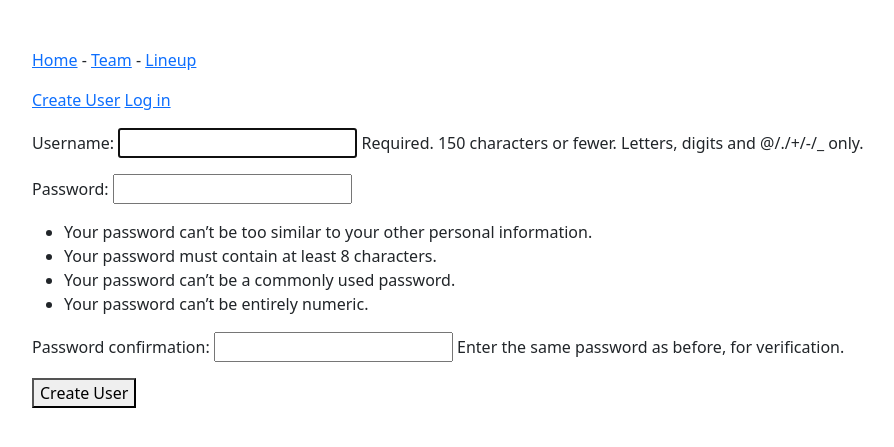
After one commit to conoromahony/soccer_lineup, a Django app: page /users/register/ in a window 1280 px wide. The commit adds this page. Shown: the top 447 px of the page, without its empty margins (50-944 px from the left). Run offline with Django 4.2, Linux system fonts and the light colour scheme; some libraries are stand-ins or nearby versions.

Commit message:
Build out user management capabilities

```diff
--- a/game_lineups/urls.py
+++ b/game_lineups/urls.py
@@ -15,10 +15,11 @@ Including another URLconf
 """
 from django.contrib import admin
 from django.urls import path, include
+from home import views
 
 urlpatterns = [
     path('admin/', admin.site.urls),
-    path('', include('home.urls', namespace='home')),
-    path('', include('team.urls', namespace='team')),
-    path('', include('users.urls', namespace='users')),
+    path('home/', include('home.urls', namespace='home')),
+    path('team/', include('team.urls', namespace='team')),
+    path('users/', include('users.urls', namespace='users')),
 ]
--- /dev/null
+++ b/home/templates/home/base.html
@@ -0,0 +1,33 @@
+{% load static %}
+<!DOCTYPE html>
+<html lang="en">
+<head>
+    <meta charset="UTF-8">
+    <meta name="viewport" content="width=device-width, initial-scale=1">
+    <title>{% block title %}{% endblock %}</title>
+    {% load bootstrap5 %}
+    {% bootstrap_css %}
+    <link href="{% static "css/team.css" %}" rel="stylesheet">
+    {% bootstrap_javascript %}
+</head>
+<body>
+    <div class="container-fluid container-md container pt-5">
+        <p>
+            <a href="/home/index.html">Home</a> -
+            <a href="/team/player/list.html">Team</a> -
+            <a href="/lineup/generate.html">Lineup</a>
+        </p>
+        <p>
+            {% if user.is_authenticated %}
+                Hello, {{ user.username }}.
+                <a href="{% url 'users:logout' %}">Log out</a>
+            {% else %}
+                <a href="{% url 'users:register' %}">Create User</a>
+                <a href="{% url 'users:login' %}">Log in</a>
+            {% endif %}
+        </p>
+        {% block content %}
+        {% endblock content %}
+    </div>
+</body>
+</html>
--- a/home/urls.py
+++ b/home/urls.py
@@ -1,15 +1,3 @@
-"""home URL Configuration
-
-Function views
-    1. Add an import:  from my_app import views
-    2. Add a URL to urlpatterns:  path('', views.home, name='home')
-Class-based views
-    1. Add an import:  from other_app.views import Home
-    2. Add a URL to urlpatterns:  path('', Home.as_view(), name='home')
-Including another URLconf
-    1. Import the include() function: from django.urls import include, path
-    2. Add a URL to urlpatterns:  path('blog/', include('blog.urls'))
-"""
 # The "path" function is needed to map URLs to views.
 from django.urls import path
 
@@ -25,5 +13,5 @@ app_name = 'home'
 #  - The function to call in views.py.
 #  - A name for the URL pattern, so we can refer to it elsewhere.
 urlpatterns = [
-    path('index.html', views.home_page, name='home_page'),
+    path('index.html', views.home, name='home_page'),
 ]
--- a/home/views.py
+++ b/home/views.py
@@ -1,5 +1,6 @@
 from django.shortcuts import render
 
+
 # Create your views here.
-def home_page(request):
-    return render(request, 'index.html',)
+def home(request):
+    return render(request, 'home/index.html',)
--- a/team/templates/team/player/add.html
+++ b/team/templates/team/player/add.html
@@ -1,4 +1,4 @@
-{% extends "team/base.html" %}
+{% extends "home/base.html" %}
 
 {% block title %}Add a New Player{% endblock %}
 
--- a/team/templates/team/player/list.html
+++ b/team/templates/team/player/list.html
@@ -1,4 +1,4 @@
-{% extends "team/base.html" %}
+{% extends "home/base.html" %}
 
 {% block title %}Team{% endblock %}
 
--- a/team/templates/team/player/update.html
+++ b/team/templates/team/player/update.html
@@ -1,4 +1,4 @@
-{% extends "team/base.html" %}
+{% extends "home/base.html" %}
 
 {% comment %}
 The term Django uses for the information passed to a rendered template is context—-a template’s context is essentially
--- a/team/urls.py
+++ b/team/urls.py
@@ -28,7 +28,7 @@ app_name = 'team'
 #  - The function to call in views.py.
 #  - A name for the URL pattern, so we can refer to it elsewhere.
 urlpatterns = [
-    path('team/player/list.html', views.player_list, name='player_list'),
-    path('team/player/<str:name>/update.html', views.player_update, name='player_update'),
-    path('team/player/add.html', views.player_add, name='player_add')
+    path('player/list.html', views.player_list, name='player_list'),
+    path('player/<str:name>/update.html', views.player_update, name='player_update'),
+    path('player/add.html', views.player_add, name='player_add')
 ]
--- a/users/templates/base.html
+++ /dev/null
@@ -1,6 +0,0 @@
-<!--users/templates/base.html-->
-
-<h1>Welcome to Soccer Lineups</h1>
-
-{% block content %}
-{% endblock %}
--- /dev/null
+++ b/users/templates/registration/register.html
@@ -0,0 +1,12 @@
+{% extends "home/base.html" %}
+
+{% block title %}Create New User{% endblock %}
+
+{% block content %}
+  <form method="post" action="{% url 'users:register' %}">
+    {% csrf_token %}
+    {{ form.as_p }}
+    <button name="submit">Create User</button>
+    <input type="hidden" name="next" value="/home/index.html" />
+  </form>
+{% endblock content %}
--- a/users/urls.py
+++ b/users/urls.py
@@ -1,18 +1,10 @@
 # users/urls.py
-
-from django.urls import path
-
-# Import the "views" module. The "dot" tells Python to import views.py from the same directory as this file.
+from django.urls import path, include
 from . import views
 
-# This variable helps Django distinguish this urls.py from those of other applications in the project.
 app_name = 'users'
 
-# This is the list of individual pages that can be requested in this application.
-# The "path" function takes three arguments:
-#  - A string that Django uses to match the URL. It ignores the "base" part of the URL.
-#  - The function to call in views.py.
-#  - A name for the URL pattern, so we can refer to it elsewhere.
 urlpatterns = [
-    path('users/dashboard.html', views.users_dashboard, name='users_dashboard')
+    path('', include('django.contrib.auth.urls')),
+    path('register/', views.register, name='register'),
 ]
--- a/users/views.py
+++ b/users/views.py
@@ -1,6 +1,19 @@
 # users/views.py
+from django.shortcuts import render, redirect
+from django.contrib.auth import login
+from django.contrib.auth.forms import UserCreationForm
 
-from django.shortcuts import render
 
-def users_dashboard(request):
-    return render(request, "users/dashboard.html",)
+def register(request):
+    if request.method != 'POST':
+        form = UserCreationForm()
+    else:
+        form = UserCreationForm(data=request.POST)
+
+        if form.is_valid():
+            new_user = form.save()
+            login(request, new_user)
+            return redirect('/home/index.html')
+
+    context = {'form': form}
+    return render(request, 'registration/register.html', context)
```
Also changed, not shown: home/templates/home/index.html (added, +7 -0 lines), home/templates/index.html (deleted, +0 -10 lines), team/templates/team/base.html (deleted, +0 -19 lines), users/templates/registration/logged_out.html (added, +7 -0 lines), users/templates/registration/login.html (added, +16 -0 lines), users/templates/users/dashboard.html (deleted, +0 -7 lines), db.sqlite3.
